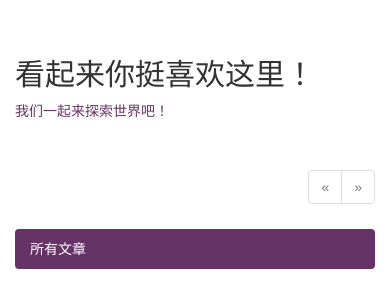
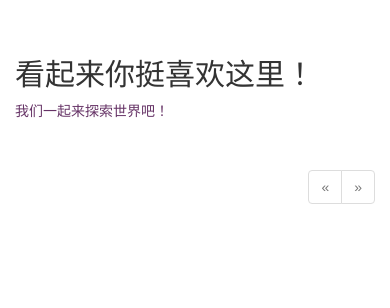
Before and after one commit to Junctionzc/flask-blog, a Flask app: page / in a window 390 px wide. Shown: the part 55-363 px from the top of the page. Run offline with Flask 2, Linux system fonts and the light colour scheme; data that the repository does not hold is empty; some libraries are stand-ins or nearby versions.

Commit message:
样式小更新

```diff
--- a/app/templates/_edit.html
+++ b/app/templates/_edit.html
@@ -14,7 +14,7 @@
                 <div class="col-md-6">
                     {{ form.body(only_input=True, class="input-markdown", placeholder=form.body.label.text, required=True) }}
                 </div>
-                <div class="col-md-6">
+                <div class="col-md-6 hidden-sm hidden-xs">
                 {{ form.body(only_preview=True) }}
                 </div>
             </div>
--- a/app/templates/index.html
+++ b/app/templates/index.html
@@ -10,7 +10,7 @@
     </div>
 {% endif %}
 <div class="row">
-    <div class='col-md-9'>
+    <div class='col-md-9 col-sm-9'>
         <div class="post-tabs">
             {% include '_posts.html' %}
         </div>
@@ -20,7 +20,7 @@
         </div>
         {% endif %}
     </div>
-    <div class='col-md-3'>
+    <div class='col-md-3 col-sm-3 hidden-xs'>
         <ul class="nav nav-pills nav-stacked">
             {% if current_user.is_anonymous %}
                 <li class="active"><a href="{{ url_for('.index') }}">所有文章</a></li>
--- a/app/templates/post.html
+++ b/app/templates/post.html
@@ -5,6 +5,8 @@
 {% block title %}讲一个故事 - 文章{% endblock %}
 
 {% block page_content %}
+<div class="row">
+    <div class='col-md-9'>
         {% include '_post.html' %}
         <h4 id="comments">评论</h4>
         {% if current_user.can(Permission.COMMENT) %}
@@ -18,4 +20,6 @@
             {{ macros.pagination_widget(pagination, '.post', fragment='#comments', id=post.id) }}
         </div>
         {% endif %}
+    </div>
+</div>
 {% endblock %}
```
Also changed, not shown: app/templates/category.html (+5 -5 lines). Lines whose indentation alone changed are shown as unchanged.
